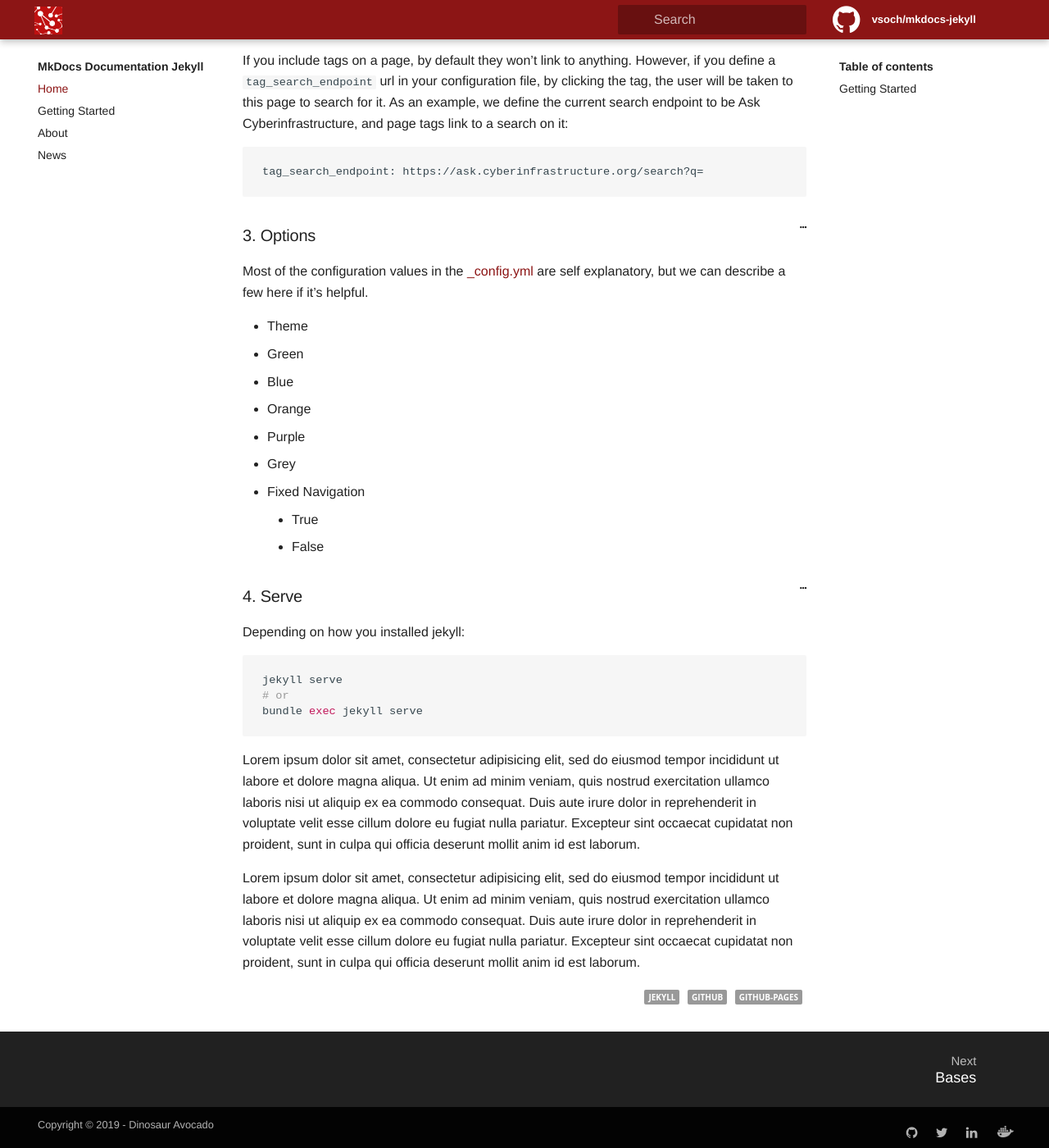
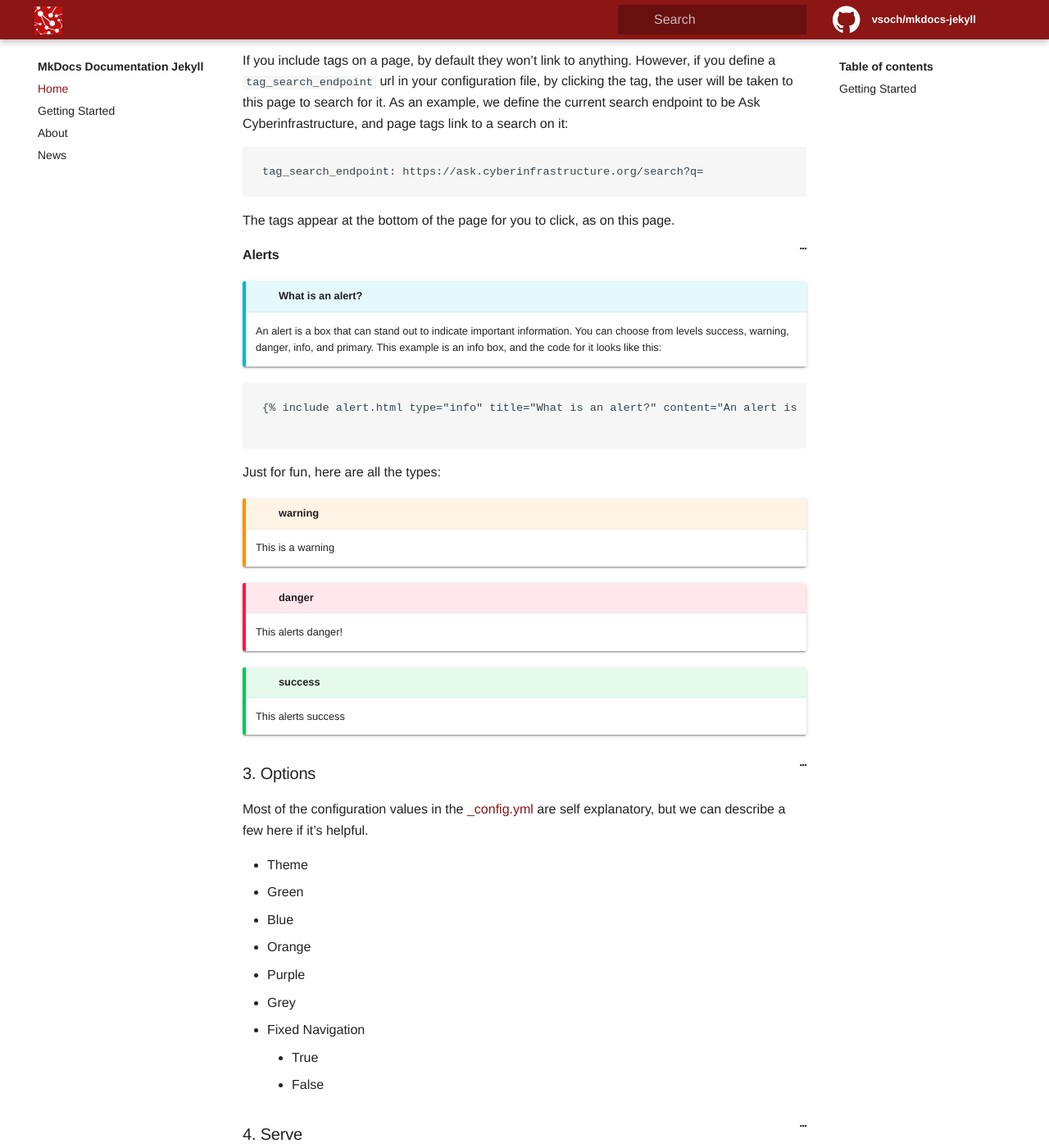
Before and after one commit to vsoch/mkdocs-jekyll, a Jekyll site: the page built from pages/getting-started.md, in a window 1280 px wide and 1400 px high, scrolled down 623 px. Shown: the whole window at 82% size. Built offline with Jekyll 4.4.1, drawn with Linux system fonts in a browser that asks for light colours; some of the changed text lies outside the part shown.

Commit message:
adding alerts
Signed-off-by: Vanessa Sochat <vsochat@stanford.edu>

````diff
--- a/_config.yml
+++ b/_config.yml
@@ -24,10 +24,15 @@ description: > # this means to ignore newlines until "baseurl:"
 baseurl: "/mkdocs-jekyll" # the subpath of your site, e.g. /blog
 url: "http://example.com" # the base hostname & protocol for your site
 
-# Social
+# Social (First three Required)
 repo: "https://github.com/vsoch/mkdocs-jekyll"
 github_user: "vsoch"
 github_repo: "mkdocs-jekyll"
+
+# Optional
+twitter: vsoch
+linkedin: vsochat
+dockerhub: vanessa
 
 # Image and (square) dimension for logo
 # logo: "/assets/img/logo/SRCC-square-white.png"
--- /dev/null
+++ b/_includes/alert.html
@@ -0,0 +1,4 @@
+<div class="admonition {{ include.type }}">
+<p class="admonition-title">{% if include.title %}{{ include.title }}{% else %}{{ include.type }}{% endif %}</p>
+<p>{{ include.content }}</p>
+</div>
--- a/_includes/footer.html
+++ b/_includes/footer.html
@@ -1,19 +1,19 @@
 <footer class="c-footer md-footer-nav">
   <div class="u-container c-footer__container">
     <nav class="md-footer-nav__inner md-grid">
-          <a href="bases/" title="Bases" class="md-flex md-footer-nav__link md-footer-nav__link--next" rel="next">
+         {% if page.next.url %}<a href="{{ site.baseurl }}{{ page.next.url }}" title="{{ page.next.title }}" class="md-flex md-footer-nav__link md-footer-nav__link--next" rel="next">
             <div class="md-flex__cell md-flex__cell--stretch md-footer-nav__title">
               <span class="md-flex__ellipsis">
                 <span class="md-footer-nav__direction">
                   Next
                 </span>
-                Bases
+                {{ page.next.title }}
               </span>
             </div>
             <div class="md-flex__cell md-flex__cell--shrink">
               <i class="md-icon md-icon--arrow-forward md-footer-nav__button"></i>
             </div>
-          </a>
+          </a>{% endif %}
       </nav>
     </div>
 
@@ -22,19 +22,19 @@
       <div class="md-footer-copyright">
 
           <div class="md-footer-copyright__highlight">
-            Copyright &copy; 2019 - {{ site.author }}
+            Copyright &copy; {{ site.time | date: '%y' }} - {{ site.author }}
           </div>
       </div>
 
 
   <div class="md-footer-social">
     <link rel="stylesheet" href="https://stackpath.bootstrapcdn.com/font-awesome/4.7.0/css/font-awesome.min.css">
-      <a href="https://github.com/openbases" target="_blank" class="md-footer-social__link fa fa-github"></a>
-      <a href="https://twitter.com/vsoch" target="_blank" class="md-footer-social__link fa fa-twitter"></a>
-      <a href="https://linkedin.com/in/vsochat" target="_blank" class="md-footer-social__link fa fa-linkedin"></a>
-      <a href="http://hub.docker.com/r/openbases" class="md-footer-social__link fa" target="_blank">
+      <a href="https://github.com/{{ site.github_user }}" target="_blank" class="md-footer-social__link fa fa-github"></a>
+      {% if site.twitter %}<a href="https://twitter.com/{{ site.twitter }}" target="_blank" class="md-footer-social__link fa fa-twitter"></a>{% endif %}
+      {% if site.linkedin %}<a href="https://linkedin.com/in/{{ site.linkedin }}" target="_blank" class="md-footer-social__link fa fa-linkedin"></a>{% endif %}
+      {% if site.dockerhub %}<a href="http://hub.docker.com/r/{{ site.dockerhub }}" class="md-footer-social__link fa" target="_blank">
         <img src="{{ site.baseurl }}/assets/img/docker-clear.png" style="margin-left:10px" width="20px">
-      </a>
+      </a>{% endif %}
   </div>
 
     </div>
--- a/pages/getting-started.md
+++ b/pages/getting-started.md
@@ -43,6 +43,25 @@ page tags link to a search on it:
 tag_search_endpoint: https://ask.cyberinfrastructure.org/search?q=
 ```
 
+The tags appear at the bottom of the page for you to click, as on this page.
+
+#### Alerts
+
+{% include alert.html type="info" title="What is an alert?" content="An alert is a box that can stand out to indicate important information. You can choose from levels success, warning, danger, info, and primary. This example is an info box, and the code for it looks like this:" %}
+
+```
+{%raw%}{% include alert.html type="info" title="What is an alert?" content="An alert is a box that can stand out to indicate important information. You can choose from levels success, warning, danger, info, and primary. This example is an info box, and the code for it looks like this:" %}
+{%endraw%}
+```
+
+Just for fun, here are all the types:
+
+{% include alert.html type="warning" content="This is a warning" %}
+
+{% include alert.html type="danger" content="This alerts danger!" %}
+{% include alert.html type="success" content="This alerts success" %}
+
+
 ### 3. Options
 
 Most of the configuration values in the [_config.yml](_config.yml) are self explanatory,
````
